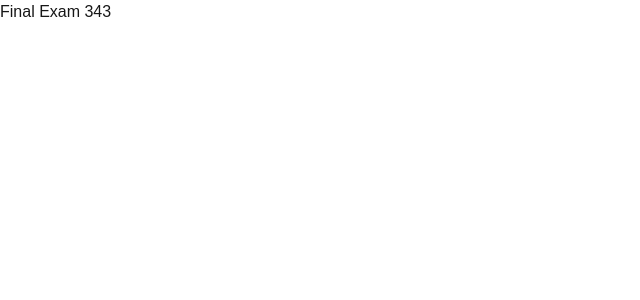
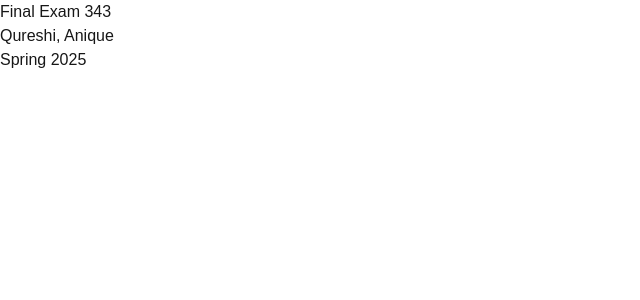
Before and after one commit to qcprof/final343, a Next.js app: page / in a window 1280 px wide. Shown: the top 300 px of the page, without its empty margins (0-640 px from the left). Built offline with nearby package versions, Linux system fonts and the light colour scheme.

Commit message:
modified homepage

```diff
--- a/src/app/page.jsx
+++ b/src/app/page.jsx
@@ -2,6 +2,8 @@ export default function Home() {
   return (
     <>
       <h1>Final Exam 343</h1>
+      <h2>Qureshi, Anique</h2>
+      <h3>Spring 2025</h3>
 
     </>
   )
```
